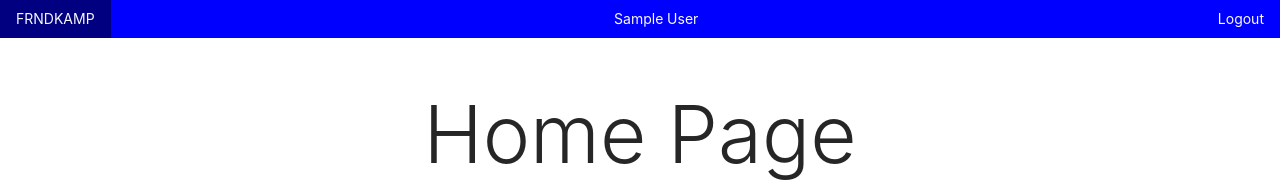
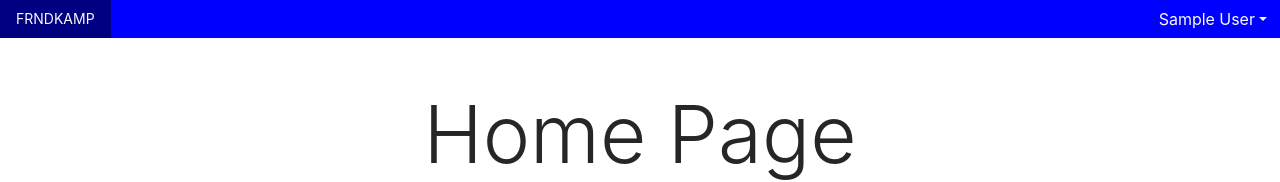
Before and after one commit to rakshithsgowda/mern-practise-socialmedia-frontend, a Next.js app: page / in a window 1280 px wide. Shown: the top 182 px of the page. Built offline with nearby package versions, Linux system fonts and the light colour scheme; no server answers; sample sign-in values are in the browser's storage.

Commit message:
dropdown menu in NAV

```diff
--- a/components/Nav.js
+++ b/components/Nav.js
@@ -38,19 +38,37 @@ const Nav = () => {
 
       {state !== null ? (
         <>
-          <Link href='/user/dashboard'>
+          <div className='dropdown'>
             <a
-              className={`nav-link text-light ${
-                current === '/user/dashboard' && 'active'
-              }`}
+              className='btn dropdown-toggle text-light text-capitalize'
+              role='button'
+              id='dropdownMenuLink'
+              data-bs-toggle='dropdown'
+              aria-expanded='false'
             >
               {state && state.user && state.user.name}
             </a>
-          </Link>
 
-          <a onClick={logout} className='nav-link text-light'>
-            Logout
-          </a>
+            <ul className='dropdown-menu' aria-labelledby='dropdownMenuLink'>
+              <li>
+                <Link href='/user/dashboard'>
+                  <a
+                    className={`nav-link dropdown-item  ${
+                      current === '/user/dashboard' && 'active'
+                    }`}
+                  >
+                    DashBoard
+                  </a>
+                </Link>
+              </li>
+
+              <li>
+                <a onClick={logout} className='nav-link '>
+                  Logout
+                </a>
+              </li>
+            </ul>
+          </div>
         </>
       ) : (
         <>
--- /dev/null
+++ b/pages/_document.js
@@ -0,0 +1,27 @@
+import Document, { Html, Head, Main, NextScript } from 'next/document'
+
+class MyDocument extends Document {
+  static async getInitialProps(ctx) {
+    const initialProps = await Document.getInitialProps(ctx)
+    return { ...initialProps }
+  }
+
+  render() {
+    return (
+      <Html>
+        <Head />
+        <body>
+          <Main />
+          <NextScript />
+          <script
+            src='https://cdn.jsdelivr.net/npm/bootstrap@5.0.2/dist/js/bootstrap.bundle.min.js'
+            integrity='sha384-MrcW6ZMFYlzcLA8Nl+NtUVF0sA7MsXsP1UyJoMp4YLEuNSfAP+JcXn/tWtIaxVXM'
+            crossOrigin='anonymous'
+          ></script>
+        </body>
+      </Html>
+    )
+  }
+}
+
+export default MyDocument
```
